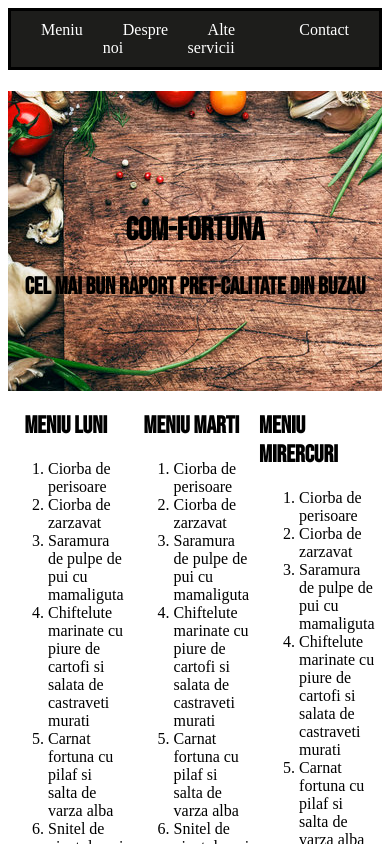
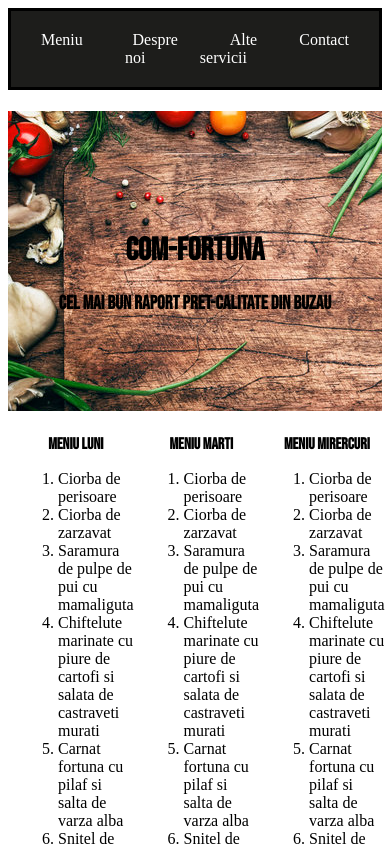
Before and after one commit to ionut31235/Fortuna2, a plain HTML site: page index.html in a window 390 px wide. Shown: the top 844 px of the page. Drawn offline with Linux system fonts and the light colour scheme.

Commit message:
Add files via upload

```diff
--- a/style.css
+++ b/style.css
@@ -107,3 +107,54 @@ nav ul li a:hover {
     justify-content: center;
     margin-top:
  }
+
+ @media (max-width: 768px) {
+    .titlu1 {
+        font-size: 2.5rem;
+    }
+
+    .titlu2 {
+        font-size: 1.5rem;
+    }
+
+    .parent {
+        flex-direction: column;
+        align-items: center;
+    }
+
+    .meniu {
+        font-size: 1.2rem;
+    }
+
+    nav ul {
+        text-align: center;
+    }
+
+    nav ul li {
+        display: block;
+        margin: 10px 0;
+    }
+}
+
+/* Media Query for screens smaller than 480px (mobile phones) */
+@media (max-width: 480px) {
+    .titlu1 {
+        font-size: 2rem;
+    }
+
+    .titlu2 {
+        font-size: 1.2rem;
+    }
+
+    .parent {
+        margin: 10px;
+    }
+
+    .meniu {
+        font-size: 1rem;
+    }
+
+    footer {
+        font-size: 0.8rem;
+    }
+}
```
